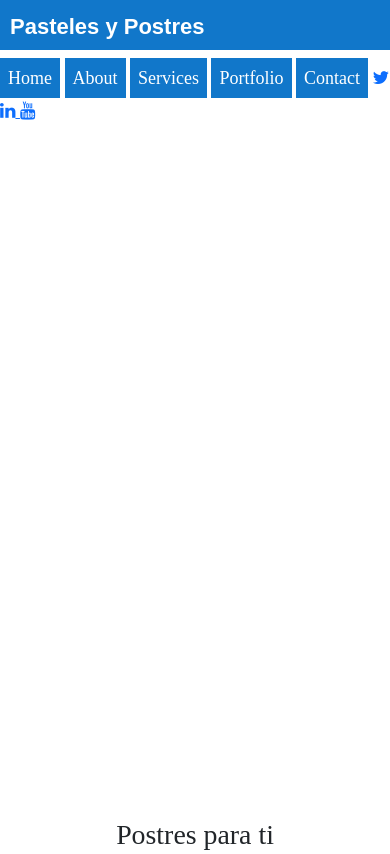
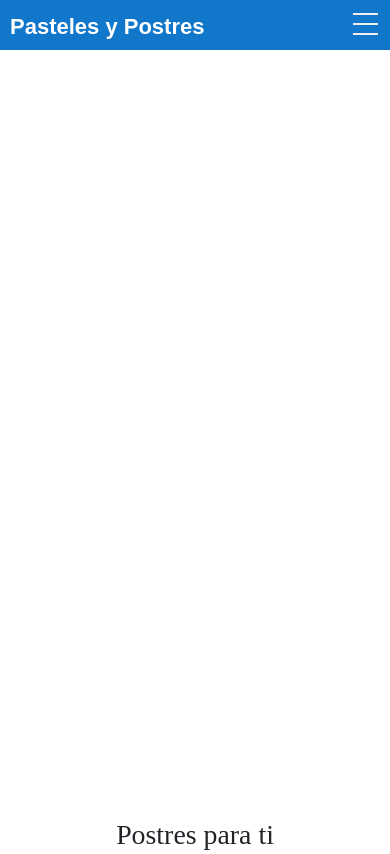
Before and after one commit to edunm1981/tarea-4-bootstrap, a plain HTML site: page index.html in a window 390 px wide. Shown: the top 854 px of the page. Drawn offline with nearby package versions, Linux system fonts and the light colour scheme.

Commit message:
mi setimo cambio

```diff
--- a/est.css
+++ b/est.css
@@ -119,3 +119,80 @@ h3,h5{
   .nav > #nav-check {
     display: none;
   }
+  .nav .nav-links ul a.icon{
+    margin-left: 80px;
+    margin-right: 10px;
+    }
+
+    .nav .nav-links ul a i{
+       background-color: #fff;
+       border-radius: 50px;
+       padding: 7px;
+       margin-left: 5px;
+    }
+
+
+     @media (max-width:750px) {
+       .nav > .nav-btn {
+         display: inline-block;
+         position: absolute;
+         right: 0px;
+         top: 0px;
+       }
+       .nav > .nav-btn > label {
+         display: inline-block;
+         width: 50px;
+         height: 50px;
+         padding: 13px;
+       }
+       .nav > .nav-btn > label:hover,.nav  #nav-check:checked ~ .nav-btn > label {
+         background-color: rgba(0, 0, 0, 0.3);
+       }
+       .nav > .nav-btn > label > span {
+         display: block;
+         width: 25px;
+         height: 10px;
+         border-top: 2px solid #eee;
+       }
+       .nav > .nav-links {
+         position: absolute;
+         display: block;
+         width: 100%;
+         background-color: #333;
+         height: 0px;
+         transition: all 0.3s ease-in;
+         overflow-y: hidden;
+         top: 50px;
+         left: 0px;
+       }
+       .nav > .nav-links > ul li a {
+         display: block;
+         width: 100%;
+       }
+       /*   */
+
+
+
+      .nav > .nav-links > ul li{
+        display: block;
+        margin-bottom: 20px;
+        padding: 0;
+        background-color: #333;
+
+      }
+      .nav > .nav-links > ul li a{
+          margin-left: 40%;
+      }
+      .nav .nav-links ul a.icon{
+        margin-left: 33%;
+      }
+
+    /*   */
+    .nav > #nav-check:not(:checked) ~ .nav-links {
+      height: 0px;
+    }
+    .nav > #nav-check:checked ~ .nav-links {
+      height: calc(100vh - 50px);
+      overflow-y: auto;
+    }
+  }
```
